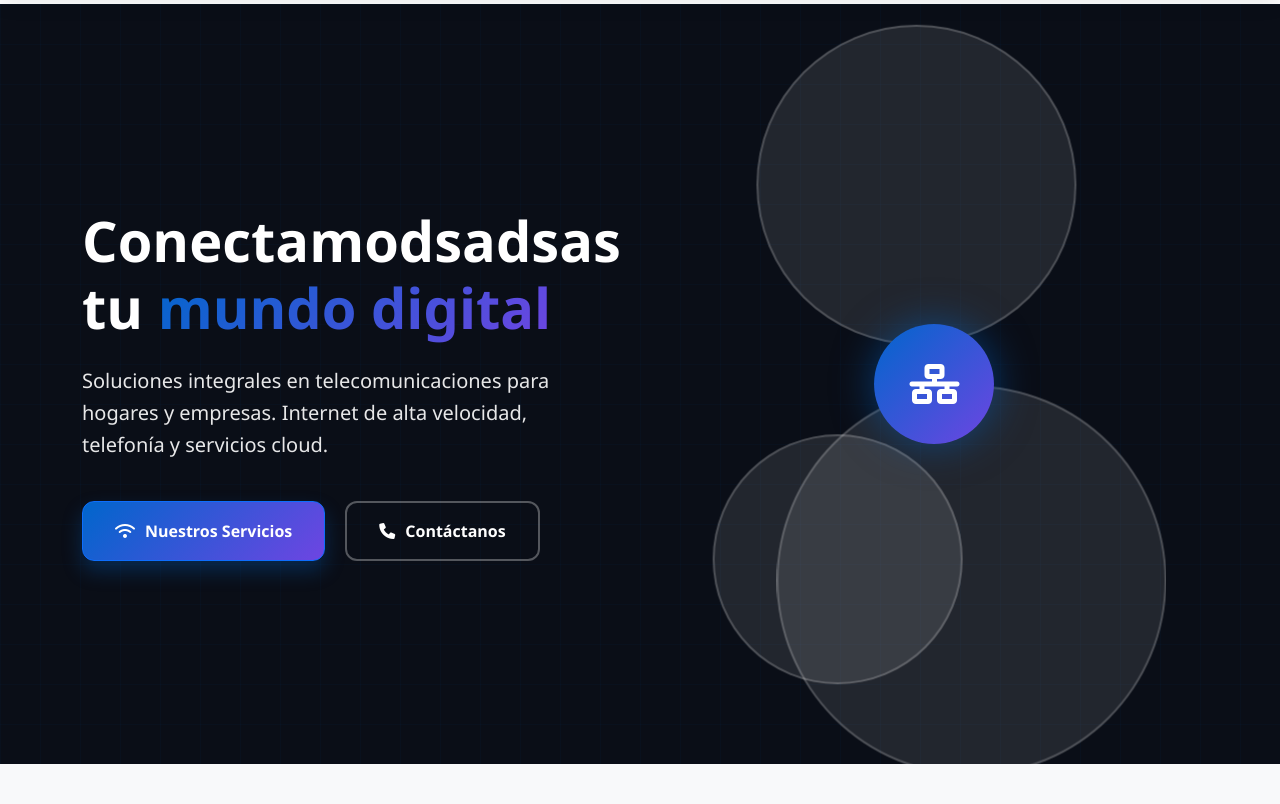
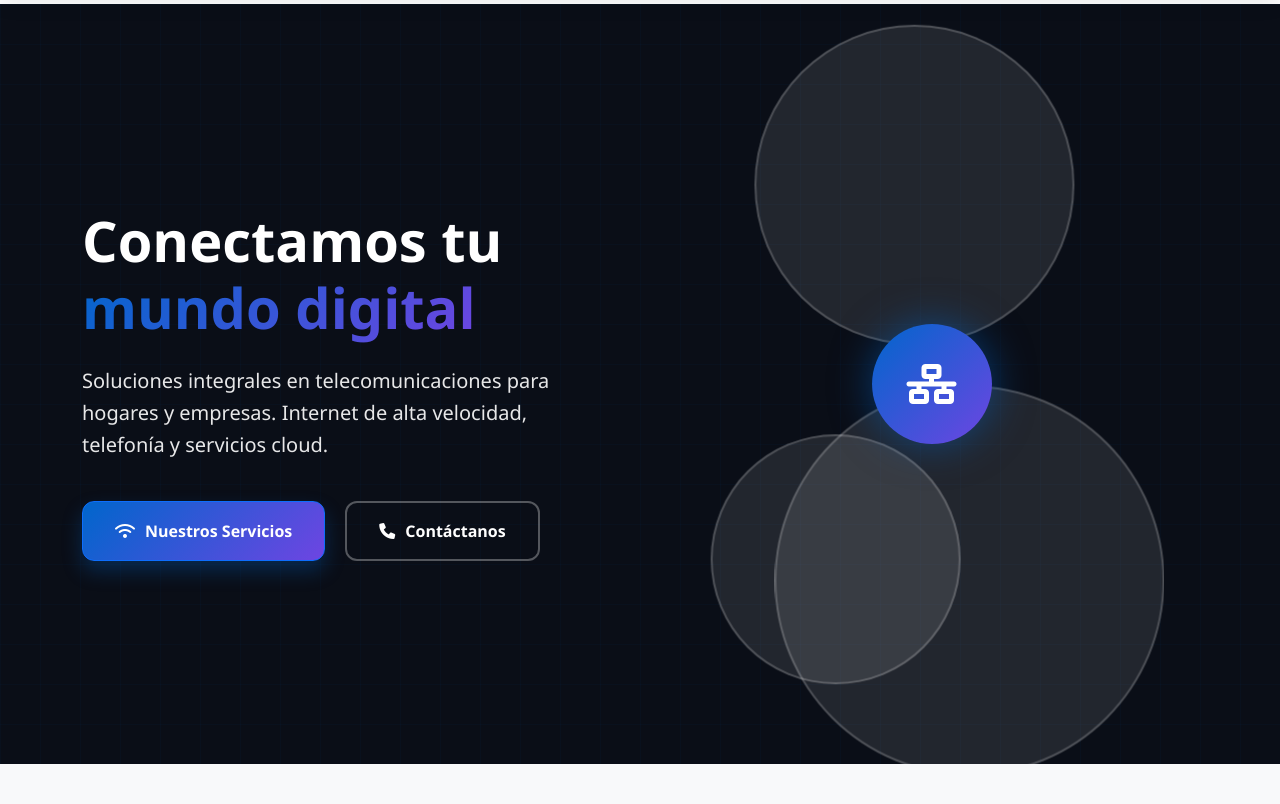
Before and after one commit to danielricardohernandez65-boop/Mesa_ayuda, a Flask app: page / in a window 1280 px wide. Shown: the part 72-876 px from the top of the page. Run offline with Flask 3, Linux system fonts and the light colour scheme.

Commit message:
test: cambio visible en home

```diff
--- a/templates/home.html
+++ b/templates/home.html
@@ -16,7 +16,7 @@
     <div class="container">
         <div class="hero-content">
             <div class="hero-text">
-                <h1 class="hero-title">Conectamodsadsas tu <span class="gradient-text">mundo digital</span></h1>
+                <h1 class="hero-title">Conectamos tu <span class="gradient-text">mundo digital</span></h1>
                 <p class="hero-description">Soluciones integrales en telecomunicaciones para hogares y empresas.
                     Internet de alta velocidad, telefonía y servicios cloud.</p>
                 <div class="hero-actions">
```
